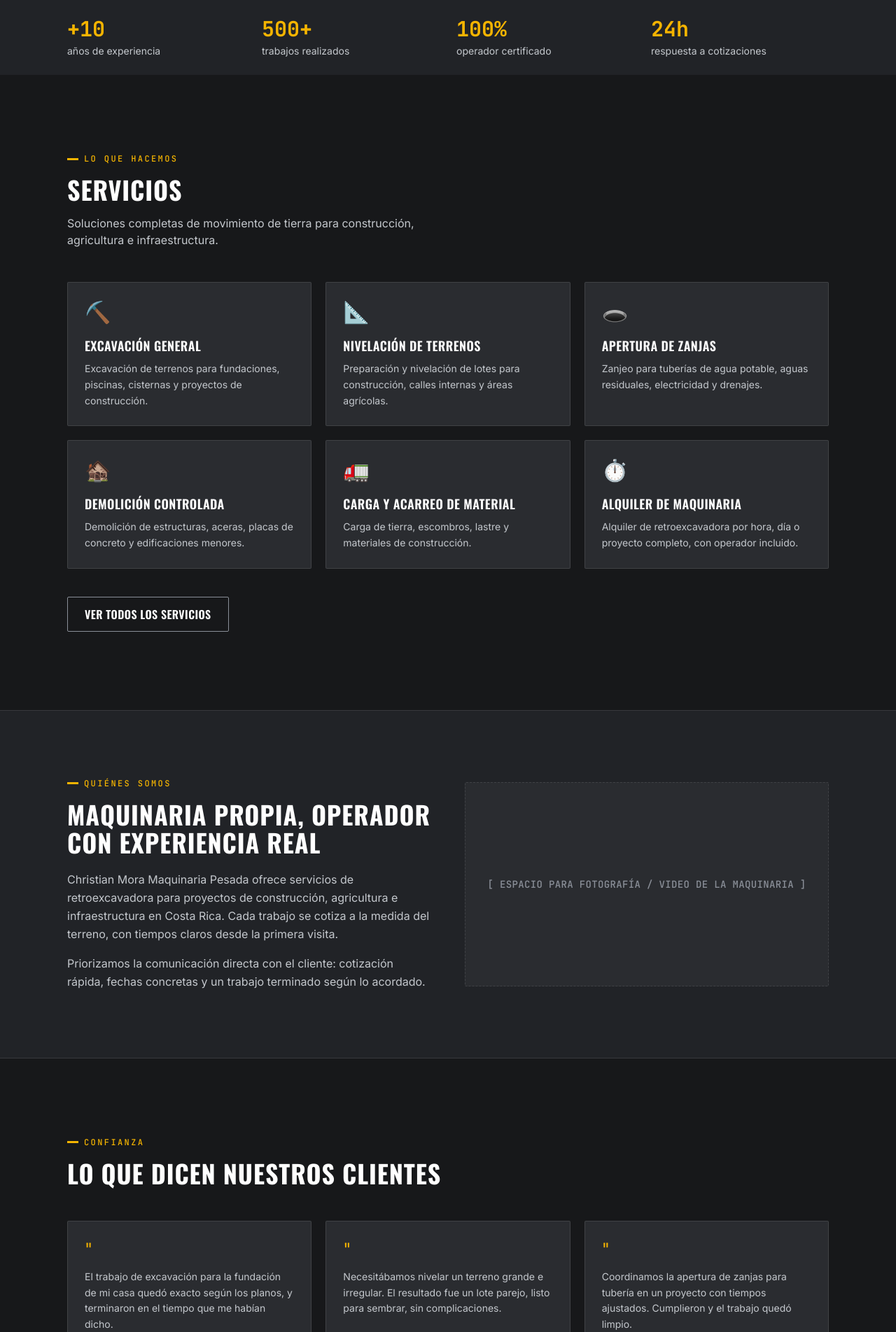
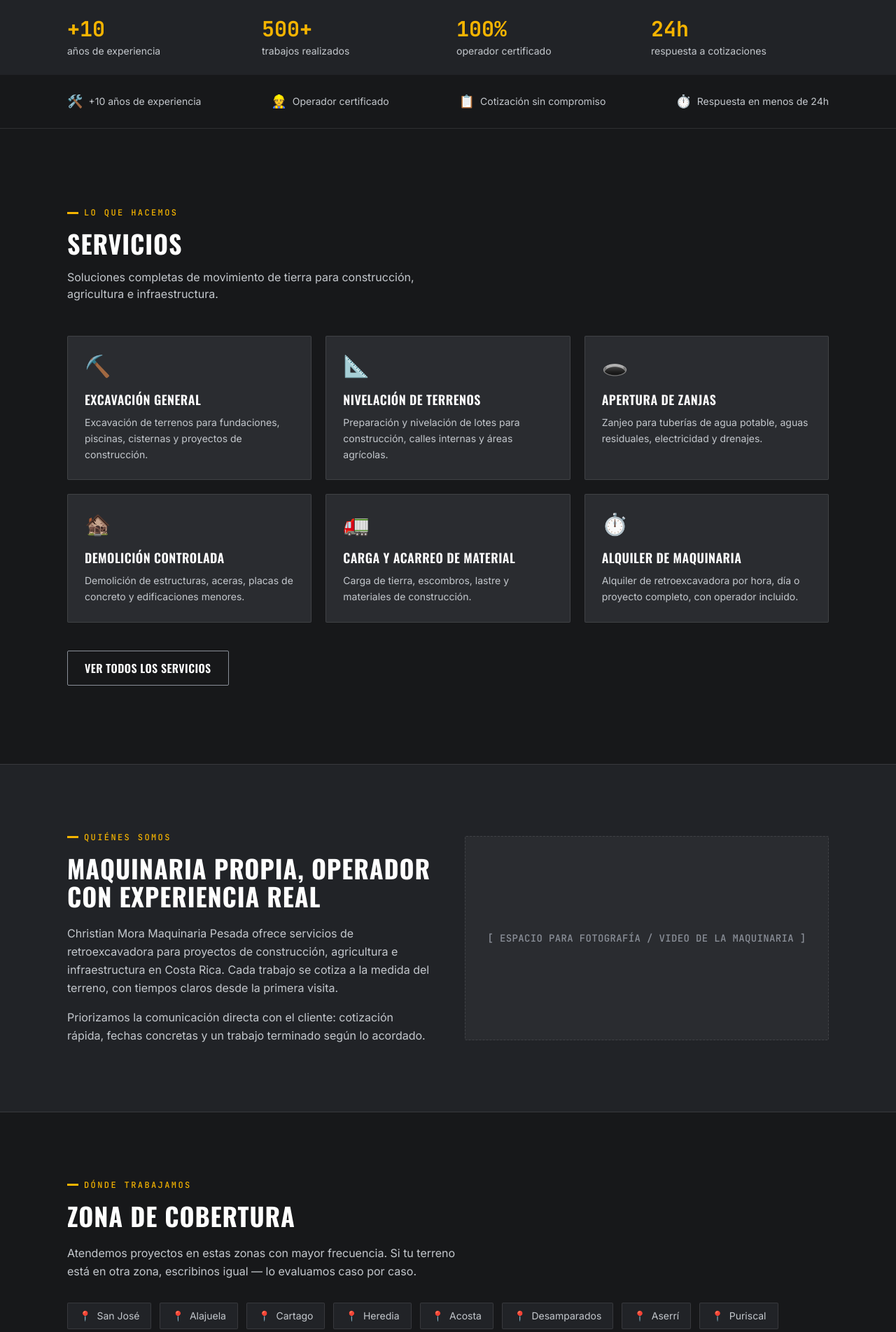
Before and after one commit to kacn1z-del/Christian-Mora-back-hoe, a React (Vite) app: page / in a window 1280 px wide. Shown: the part 716-2620 px from the top of the page at 70% size. Built offline with nearby package versions, Linux system fonts and the light colour scheme.

Commit message:
Actualizar Home.jsx

```diff
--- a/src/pages/Home.jsx
+++ b/src/pages/Home.jsx
@@ -2,8 +2,12 @@ import { Link } from 'react-router-dom'
 import { motion } from 'framer-motion'
 import SEO from '../components/SEO'
 import AnimatedSection from '../components/AnimatedSection'
+import FAQAccordion from '../components/FAQAccordion'
 import { SERVICIOS } from '../data/services'
 import { TESTIMONIOS } from '../data/testimonials'
+import { FAQ } from '../data/faq'
+import { COBERTURA } from '../data/coverage'
+import { CONFIANZA } from '../data/trust'
 import { SITE, whatsappLink } from '../data/config'
 
 export default function Home() {
@@ -40,7 +44,6 @@ export default function Home() {
           </motion.div>
         </div>
 
-        {/* franja inferior tipo "placa de máquina" */}
         <div className="border-t border-white/10 bg-graphite-soft">
           <div className="container-page py-6 grid grid-cols-2 sm:grid-cols-4 gap-6 text-center sm:text-left">
             {[
@@ -55,6 +58,18 @@ export default function Home() {
               </div>
             ))}
           </div>
+        </div>
+      </section>
+
+      {/* INSIGNIAS DE CONFIANZA */}
+      <section className="border-b border-white/10">
+        <div className="container-page py-6 flex flex-wrap justify-center sm:justify-between gap-x-8 gap-y-3">
+          {CONFIANZA.map((c) => (
+            <div key={c.texto} className="flex items-center gap-2 text-sm text-steel-light">
+              <span className="text-lg">{c.icono}</span>
+              <span>{c.texto}</span>
+            </div>
+          ))}
         </div>
       </section>
 
@@ -111,8 +126,35 @@ export default function Home() {
         </div>
       </section>
 
+      {/* ZONA DE COBERTURA */}
+      <section className="container-page py-20 sm:py-24">
+        <AnimatedSection>
+          <span className="eyebrow mb-4">Dónde trabajamos</span>
+          <h2 className="text-3xl sm:text-4xl font-bold mb-5">Zona de cobertura</h2>
+          <p className="text-steel-light max-w-xl leading-relaxed mb-8">
+            Atendemos proyectos en estas zonas con mayor frecuencia. Si tu terreno está en otra
+            zona, escribinos igual — lo evaluamos caso por caso.
+          </p>
+        </AnimatedSection>
+
+        <AnimatedSection delay={0.1}>
+          <div className="flex flex-wrap gap-3">
+            {COBERTURA.map((zona) => (
+              <span
+                key={zona}
+                className="inline-flex items-center gap-2 bg-graphite-soft border border-white/10 rounded-sm px-4 py-2 text-sm text-steel-light"
+              >
+                <span className="text-machine-yellow">📍</span>
+                {zona}
+              </span>
+            ))}
+          </div>
+        </AnimatedSection>
+      </section>
+
       {/* TESTIMONIOS */}
-      <section className="container-page py-20 sm:py-28">
+      <section className="bg-graphite-soft border-y border-white/10">
+        <div className="container-page py-20 sm:py-28">
           <AnimatedSection>
             <span className="eyebrow mb-4">Confianza</span>
             <h2 className="text-3xl sm:text-4xl font-bold mb-12">Lo que dicen nuestros clientes</h2>
@@ -132,6 +174,22 @@ export default function Home() {
               </AnimatedSection>
             ))}
           </div>
+        </div>
+      </section>
+
+      {/* FAQ */}
+      <section className="container-page py-20 sm:py-28">
+        <AnimatedSection>
+          <span className="eyebrow mb-4">Dudas comunes</span>
+          <h2 className="text-3xl sm:text-4xl font-bold mb-4">Preguntas frecuentes</h2>
+          <p className="text-steel-light max-w-xl mb-12">
+            Si tu duda no está acá, escribinos por WhatsApp o usá el asistente virtual del sitio.
+          </p>
+        </AnimatedSection>
+
+        <AnimatedSection delay={0.1} className="max-w-2xl">
+          <FAQAccordion items={FAQ} />
+        </AnimatedSection>
       </section>
 
       {/* CTA FINAL */}
```
Lines whose indentation alone changed are shown as unchanged.
